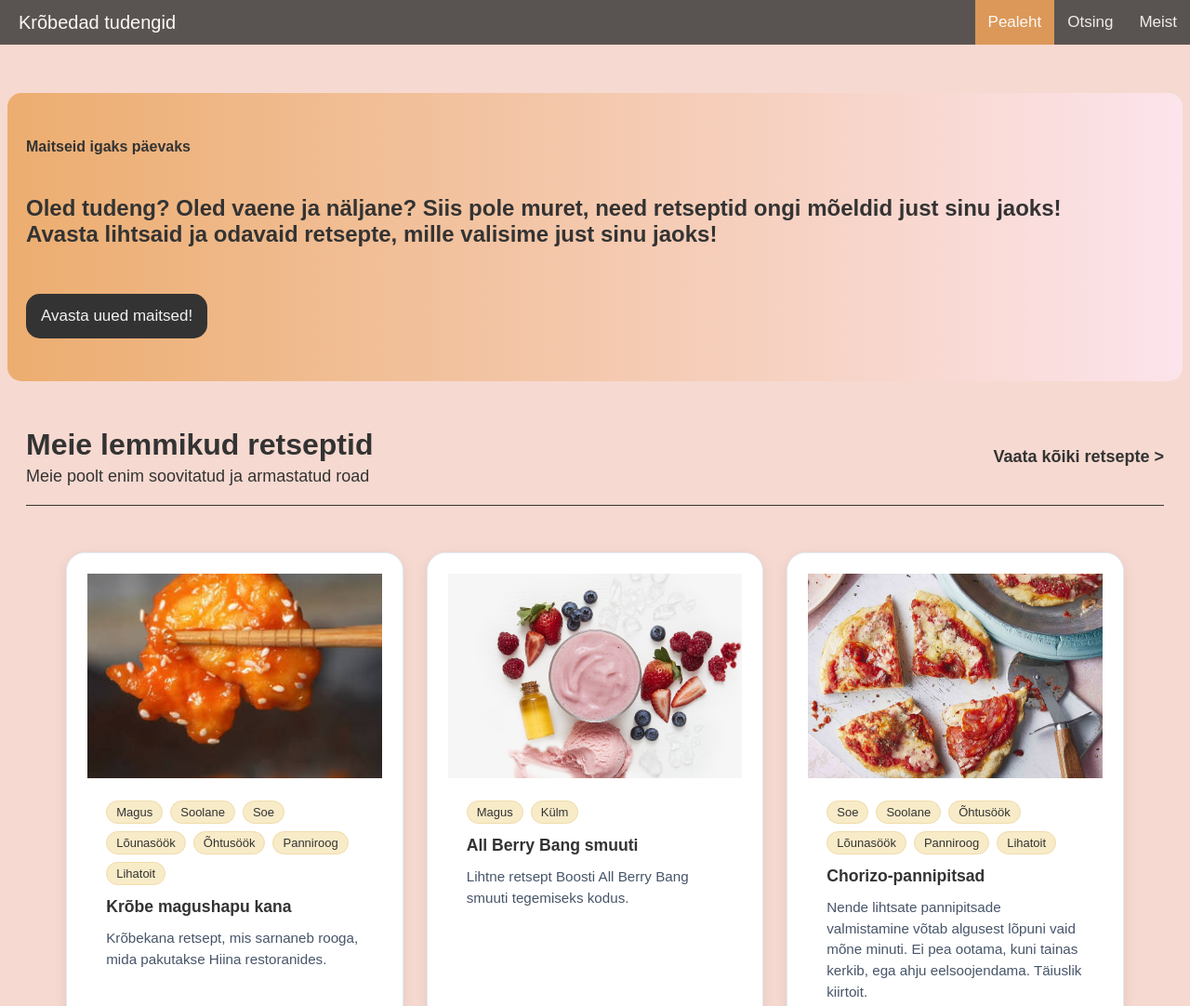
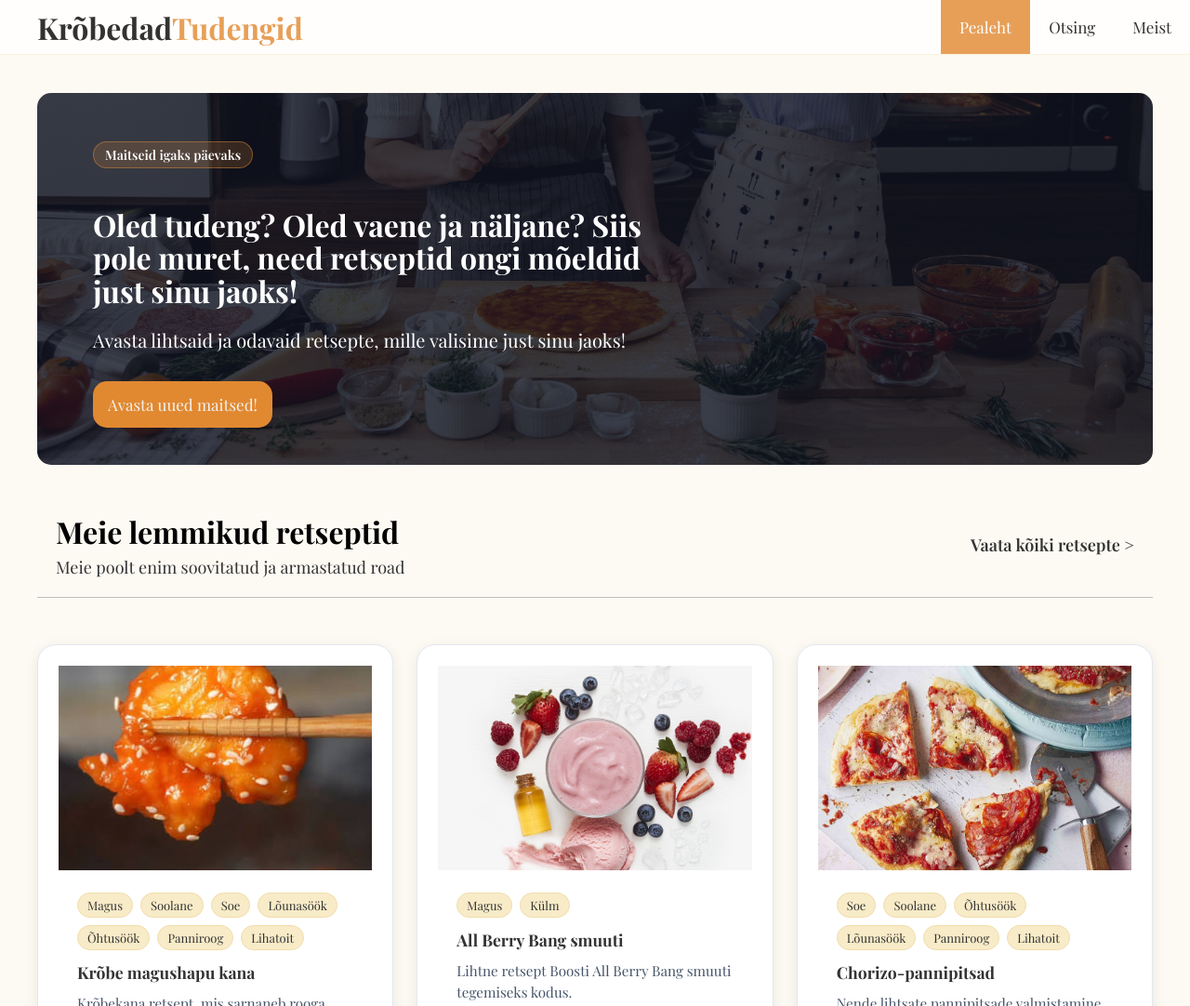
Before and after one commit to NataliPanova/veebileht, a plain HTML site: page index.html in a window 1280 px wide. Shown: the top 1082 px of the page at 93% size. Drawn offline with nearby package versions, Linux system fonts and the light colour scheme; a web font is replaced by a local one.

Commit message:
esilehe muudatus

```diff
--- a/index.html
+++ b/index.html
@@ -10,15 +10,21 @@
         <script src="script.js" defer></script>
         <script src="https://cdn.jsdelivr.net/npm/papaparse@5.4.1/papaparse.min.js"></script>
         <script src="https://kit.fontawesome.com/2cb1c8ae17.js" crossorigin="anonymous"></script>
+        <link rel="preconnect" href="https://fonts.googleapis.com">
+        <link rel="preconnect" href="https://fonts.gstatic.com" crossorigin>
+        <link href="https://fonts.googleapis.com/css2?family=Playfair+Display:ital,wght@0,400..900;1,400..900&family=Story+Script&display=swap" rel="stylesheet">
 </head>
 
 <body>
 
+
+<div class="container">
+
 <div class="topnav">
 
-    <div class="nimi">
-        <p>Krõbedad tudengid</p>
-    </div>
+<div class="nimi">
+    <span class="logo-black">Krõbedad</span><span class="logo-orange">Tudengid</span>
+</div>
 
     <div class="menu">
         <a href="index.html" class="active">Pealeht</a>
@@ -31,16 +37,19 @@
 <div class="main-page">
 
 
-    <section class="banner">
+<section class="banner">
+    <div class="banner-content">
         <h1>Maitseid igaks päevaks</h1>
 
-        <h2>Oled tudeng? Oled vaene ja näljane? Siis pole muret, need retseptid ongi mõeldid just sinu jaoks! <br>
-Avasta lihtsaid ja odavaid retsepte, mille valisime just sinu jaoks!</h2>
+        <p>Oled tudeng? Oled vaene ja näljane? Siis pole muret, need retseptid ongi mõeldid just sinu jaoks! </p>
+         <br>
+<p2>Avasta lihtsaid ja odavaid retsepte, mille valisime just sinu jaoks!</p2>
 
 <div class="aluminenupp">
 
     <a href="otsing.html">Avasta uued maitsed!</a>
 
+</div>
 </div>
 
     </section>
@@ -267,7 +276,7 @@ jahvatatud musta pipart"
 
 </div>
 
-
+</div>
 
 
 </body>
--- a/main.css
+++ b/main.css
@@ -1,64 +1,116 @@
 body {
-    font-family: Arial, sans-serif;
-    background-color: #f6d9d0 ;
-    color: #333;
+    font-family: "Playfair Display", serif;
+    background-color: #fdfaf3 ;
+    color: #000000;
     margin-top: 100px;
 }
 
 
-.nimi p {
+.container {
+    width: 95%;
+    max-width: 1200px;
+    margin: 0 auto;
+}
+
+.nimi {
+    margin-left: 40px;
+}
+
+.logo-black {
+    color: #000;
+    font-size: 32px;
+    font-weight: bold;
+}
+
+.logo-orange {
+    color: #e18931;
+    font-size: 32px;
+    font-weight: bold;
+}
+
+
+.banner {
+    height: 400px;
+        background:
+        linear-gradient(rgba(17, 19, 33, 0.8),
+                        rgba(17, 19, 33, 0.8)),
+        url("assets/images/banner.jpg");
+    background-size: cover;
+    background-position: center;
+    background-repeat: no-repeat;
+
+    border-radius: 15px;
+    display: flex;
+    flex-direction: column;
+}
+
+
+.banner-content {
+    display: flex;
+    flex-direction: column;
+    justify-content: center;
+    height: 100%;
+    padding: 40px;
+    max-width: 650px;
+}
+
+.banner h1 {
+    display: inline-block;
+    padding: 4px 12px;
+    background: rgba(213, 136, 58, 0.2);
+    border: 1px solid rgba(213, 136, 58, 0.5);
+    border-radius: 999px;
+    color: white;
+    font-size: 14px;
+    font-weight: 600;
+    width: fit-content;
+    margin-left: 20px;
+}
+
+.banner p {
     color: #ffffff;
+    font-size: 2em;
+    max-width: 600px;
+    padding-left: 20px;
     text-align: left;
-    margin: 0;
-    padding: 10px 20px;
-    font-size: 20px;
+    font-weight: bold;
+    line-height: 1.1;
+    margin-bottom: 2px;
+}
+
+.banner p2 {
+    color: #ffffff;
+    font-size: 1.25em;
+    max-width: 600px;
+    padding-left: 20px;
+    text-align: left;
+    line-height: 1.3;
+    margin-top: 0;
+
+}
+@media (max-width: 600px) {
+
+    .banner h2 {
+        font-size: 1.2rem;
+        max-width: 80%;
+    }
 
 }
 
 
-.banner {
-    width: 100%;
-    height: 300px;
-    background: linear-gradient(to right, #ecad6f, #fce4ec);
-    text-align: center;
-    display: flex;
-    flex-direction: column;
-    justify-content: center;
-    padding-bottom: 10px;
-    border-radius: 15px;
-
-}
-
-.banner h1 {
-    color: #333;
-    font-size: 1em;
-    padding-top: 30px;
-    text-align: left;
-    padding-left: 20px;
-
-}
-
-.banner h2 {
-    color: #333;
-    font-size: 1.5em;
-    padding-top: 10px;
-    text-align: left;
-    padding-left: 20px;
-}
-
-
 .topnav {
-    background-color: #333;
+    background-color: #ffffff;
     overflow: hidden;
     opacity: 0.8;
     position: fixed;
     top: 0;
     right: 0;
     left: 0;
-
+    border-bottom: 1px solid #faf0d4;
     display: flex;
     justify-content: space-between;
     align-items: center;
+
 
 }
 
@@ -73,9 +125,9 @@ body {
 
 .topnav a {
 
-    color: #f2f2f2;
+    color: #000000;
     text-align: center;
-    padding: 14px 14px;
+    padding: 18px 20px;
     text-decoration: none;
     font-size: 17px;
 }
@@ -94,7 +146,7 @@ body {
 
 
 .topnav a.active {
-    background-color: #d5883a;
+    background-color: #e18931;
     color: white;
 }
 
@@ -105,14 +157,14 @@ body {
     height: 100dvh;
     margin: 0;
     overflow: hidden;
-    background: #f6d9d0;
+    background: #fdfaf3;
     color: #333;
 }
 
 .search-page-body .topnav {
     z-index: 10;
     box-sizing: border-box;
-    min-height: var(--search-nav-height);
+
 }
 
 .search-page {
@@ -124,7 +176,10 @@ body {
     height: 100%;
     min-height: 0;
     margin: 0 auto;
+
     padding: calc(var(--search-nav-height) + 24px) clamp(18px, 4vw, 56px) 24px;
+
+
 }
 
 .search-heading {
@@ -137,7 +192,7 @@ body {
 
 .search-eyebrow {
     margin: 0 0 4px;
-    color: #d5883a;
+    color: #e18931;
     font-size: 0.8rem;
     font-weight: 700;
     letter-spacing: 0.1em;
@@ -198,8 +253,8 @@ body {
 }
 
 .search-sidebar input:focus-visible {
-    border-color: #d5883a;
-    outline: 3px solid rgba(213, 136, 58, 0.2);
+    border-color: #e18931;
+    outline: 3px solid rgba(225, 137, 49, 0.2);
 }
 
 .filter-heading {
@@ -220,7 +275,7 @@ body {
     padding: 4px 0;
     border: 0;
     background: none;
-    color: #d5883a;
+    color: #e18931;
     font: inherit;
     font-size: 0.85rem;
     cursor: pointer;
@@ -260,8 +315,8 @@ body {
 }
 
 .filter-option.active {
-    border-color: #d5883a;
-    background: #d5883a;
+    border-color: #e18931;
+    background: #e18931;
     color: #fff;
 }
 
@@ -400,13 +455,11 @@ dialog {
     }
 
 .aluminenupp {
-    background-color: #333;
-    display: flex;
-    justify-content: left;
-    align-items: center;
+    align-self: flex-start;
+    margin-top: auto;
+    margin-left: 20px;
+    background-color: #e18931;
     width: fit-content;
-    margin: 30px;
-    margin-left: 20px;
     border-radius: 15px;
 }
 
@@ -419,11 +472,16 @@ dialog {
     font-size: 17px;
 }
 
+.aluminenupp:hover {
+
+    transform: translateY(-3px);
+}
 
 .aluminenupp a:hover {
-    background-color: #ddd;
-    color: black;
+    background-color: #b86c1a;
+    color: rgb(254, 254, 254);
     border-radius: 15px;
+
 }
 
 .prevent-select {
@@ -434,7 +492,7 @@ dialog {
 
 
 .aluminenupp a.active {
-    background-color: #d5883a;
+    background-color: #e18931;
     color: white;
 }
 
@@ -445,7 +503,7 @@ dialog {
 }
 
 .search-result:hover {
-    border-color: #d5883a;
+    border-color: #e18931;
     background-color: #fff5ef;
 }
 
@@ -513,7 +571,7 @@ dialog {
 
 .close-btn:hover {
     background-color: #ffffff;
-    color: #d5883a;
+    color: #b86c1a;
 }
 
 /* otsingukaardi hover efekt */
@@ -523,7 +581,7 @@ dialog {
 }
 
 .search-result:hover {
-    border-color: #d5883a;
+    border-color: #b86c1a;
     background-color: #fff5ef;
 }
 
@@ -536,7 +594,6 @@ dialog {
     overflow-y: auto; /* lisab kerimisriba kui retsept on pikk */
     background-color: #fff5ef;
     color: #333;
-    font-family: Arial, sans-serif;
     border: 2px solid #ecad6f;
     border-radius: 20px;
     padding: 30px;
@@ -569,9 +626,9 @@ dialog {
 }
 
 .close-btn:hover {
-    background-color: #d5883a;
+    background-color: #b86c1a;
     color: white;
-    border-color: #d5883a;
+    border-color: #b86c1a;
 }
 
 /* ülemine osa: pilt vasakul ja retsepti tekst paremal */
@@ -650,13 +707,13 @@ dialog {
 }
 
 .info-pill i {
-    color: #d5883a;
+    color: #e18931;
 }
 
 /* Raskustaseme tähtede värv */
 .star-filled,
 .star-empty {
-    color: #d5883a;
+    color: #e18931;
     font-size: 0.95rem;
 }
 
@@ -791,13 +848,14 @@ dialog {
 }
 
 .vaata-koike:hover {
-    color: #b86c1a;
+    color: #d5883a;
+    transform: translateY(-2px);
 }
 
 hr {
     border: none;
-    border-top: 1px solid #333;
-    margin: 20px;
+    border-top: 1px solid #bfbebe;
+
 }
 
 .eelised {
@@ -822,11 +880,9 @@ hr {
     margin: 0 auto 20px;
     background: #f8ebc8;
     border-radius: 15px;
-
     display: flex;
     justify-content: center;
     align-items: center;
-
     font-size: 28px;
 }
 
@@ -845,7 +901,7 @@ hr {
     display: grid;
     grid-template-columns: repeat(3, 1fr);
     gap: 25px;
-    width: 90%;
+    width: 100%;
     margin: 50px auto;
 }
 
```
Also changed, not shown: meist.html (+8 -3 lines), otsing.html (+6 -3 lines), assets/images/banner.jpg (added).
